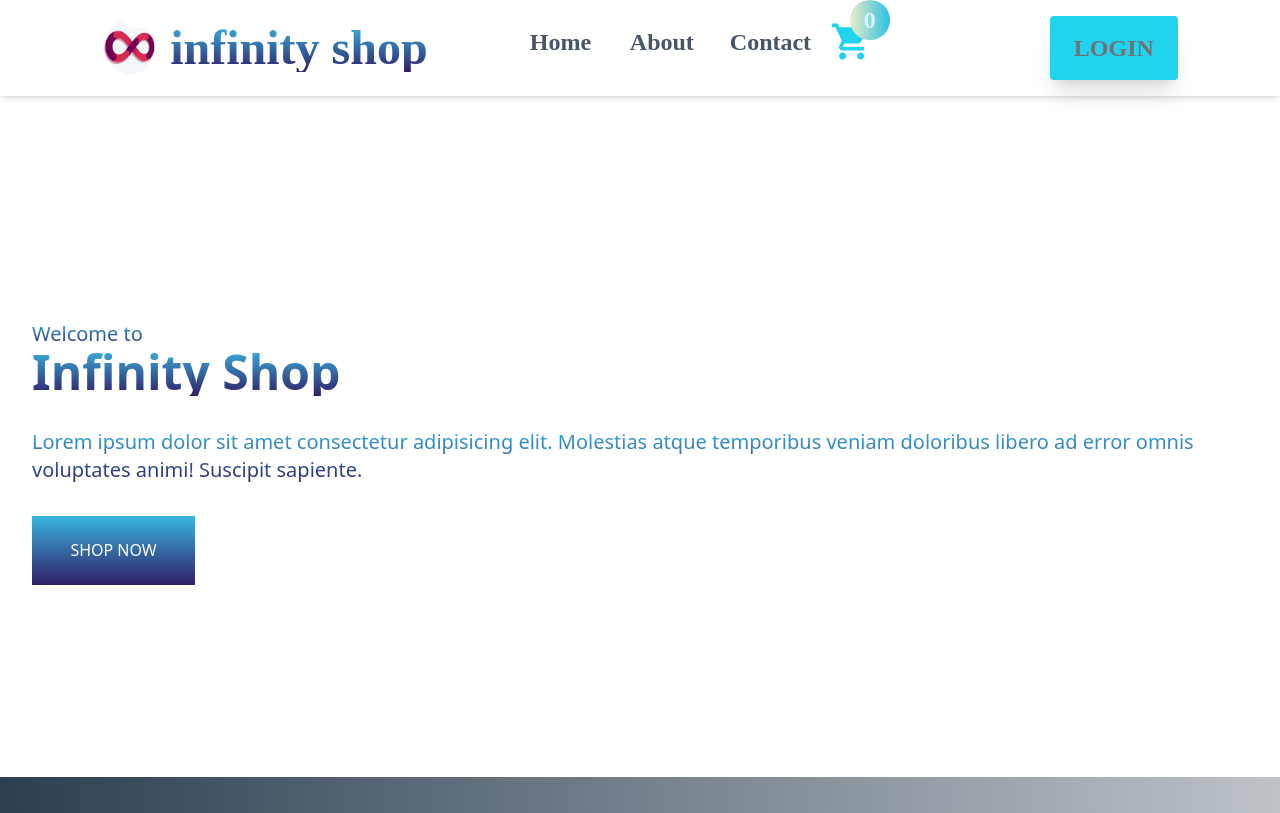
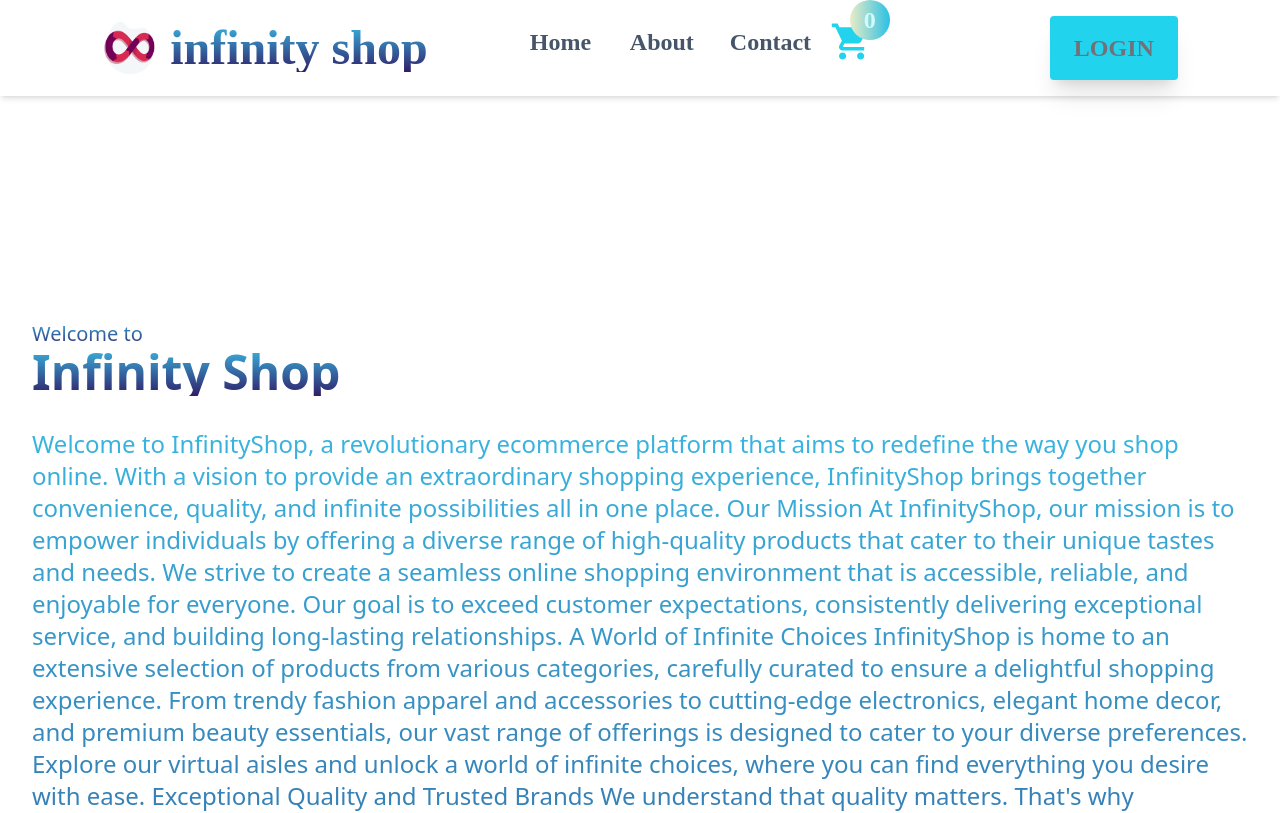
Before and after one commit to RedwanAhmedTapu/infinity, a React (Create React App) app: page /about in a window 1280 px wide. Shown: the top 813 px of the page. Built offline with nearby package versions, Linux system fonts and the light colour scheme; no server answers.

Commit message:
reviewdata added on sigleproduct page

```diff
--- a/src/Components/HeroSection.jsx
+++ b/src/Components/HeroSection.jsx
@@ -1,7 +1,6 @@
 import { NavLink } from "react-router-dom";
 import styled from "styled-components";
 import { Button } from "../styles/Button";
-
 const HeroSection = () => {
   return (
     <Wrapper>
@@ -10,12 +9,66 @@ const HeroSection = () => {
           <div className="hero-section-data">
             <p className="intro-data text-xl">Welcome to </p>
             <h1 className="text-5xl"> Infinity Shop </h1>
-            <p className="text-xl">
-              Lorem ipsum dolor sit amet consectetur adipisicing elit. Molestias
-              atque temporibus veniam doloribus libero ad error omnis voluptates
-              animi! Suscipit sapiente.
+            <p className="text-2xl">
+              Welcome to InfinityShop, a revolutionary ecommerce platform that
+              aims to redefine the way you shop online. With a vision to provide
+              an extraordinary shopping experience, InfinityShop brings together
+              convenience, quality, and infinite possibilities all in one place.
+              Our Mission At InfinityShop, our mission is to empower individuals
+              by offering a diverse range of high-quality products that cater to
+              their unique tastes and needs. We strive to create a seamless
+              online shopping environment that is accessible, reliable, and
+              enjoyable for everyone. Our goal is to exceed customer
+              expectations, consistently delivering exceptional service, and
+              building long-lasting relationships. A World of Infinite Choices
+              InfinityShop is home to an extensive selection of products from
+              various categories, carefully curated to ensure a delightful
+              shopping experience. From trendy fashion apparel and accessories
+              to cutting-edge electronics, elegant home decor, and premium
+              beauty essentials, our vast range of offerings is designed to
+              cater to your diverse preferences. Explore our virtual aisles and
+              unlock a world of infinite choices, where you can find everything
+              you desire with ease. Exceptional Quality and Trusted Brands We
+              understand that quality matters. That's why InfinityShop is
+              committed to partnering with trusted brands and suppliers who
+              share our dedication to excellence. Each product available on our
+              platform undergoes a rigorous selection process to meet our
+              stringent quality standards. We believe that every purchase you
+              make should be a testament to our commitment to delivering
+              exceptional products that enhance your life. User-Friendly
+              Interface and Seamless Navigation At InfinityShop, we prioritize
+              providing you with an intuitive and user-friendly interface that
+              makes your shopping journey effortless. Our website is designed
+              with simplicity and convenience in mind, allowing you to browse
+              through our extensive catalog, easily search for products, and
+              filter results based on your preferences. Discover a seamless
+              shopping experience that saves you time and effort, so you can
+              focus on finding the perfect items. Secure Transactions and
+              Privacy Protection Your trust and security are of utmost
+              importance to us. InfinityShop employs robust security measures to
+              ensure that your personal information is protected and your
+              transactions are secure. We prioritize the confidentiality of your
+              data and implement industry-standard encryption technologies to
+              safeguard your sensitive information. With our commitment to
+              privacy protection, you can shop with confidence, knowing that
+              your personal details are in safe hands. Exceptional Customer
+              Service We believe that exceptional customer service is the
+              cornerstone of a successful ecommerce platform. Our dedicated
+              support team is available to assist you every step of the way,
+              providing prompt and friendly assistance for any inquiries or
+              concerns you may have. We value your satisfaction and strive to
+              create a positive and rewarding shopping experience for each and
+              every customer. Your feedback is invaluable to us as we
+              continuously improve our services to meet your needs. Join the
+              InfinityShop Community InfinityShop invites you to join our
+              vibrant and growing community of shoppers who share a passion for
+              quality and convenience. Discover a world of infinite
+              possibilities, where you can indulge in the joy of finding the
+              perfect products that elevate your lifestyle. We look forward to
+              serving you and providing an exceptional shopping experience that
+              exceeds your expectations.
             </p>
-            <NavLink to="/products">
+            <NavLink to="/">
               <Button>shop now</Button>
             </NavLink>
           </div>
--- a/src/pages/Home.jsx
+++ b/src/pages/Home.jsx
@@ -26,7 +26,7 @@ const Home = () => {
       <div className=" flex flex-col w-screen space-y-16 sm:space-y-20">
         <Section />
         <ProductSelection />
-
+        <a href="/products"></a>
         {location.state
           ? categroyProducts && (
               <div className=" containerproducts grid grid-cols-1 sm:grid-cols-2  md:grid-cols-3 justify-items-center gap-16  mt-24 p-8     ">
--- a/src/pages/SingleProduct.jsx
+++ b/src/pages/SingleProduct.jsx
@@ -51,6 +51,7 @@ const SingleProduct = () => {
     reviewData();
   }, [id]);
   // console.log(singleproduct.image[3]);
+  console.log(user);
   return (
     <>
       <div className=" flex justify-center items-center  mt-8">
```
